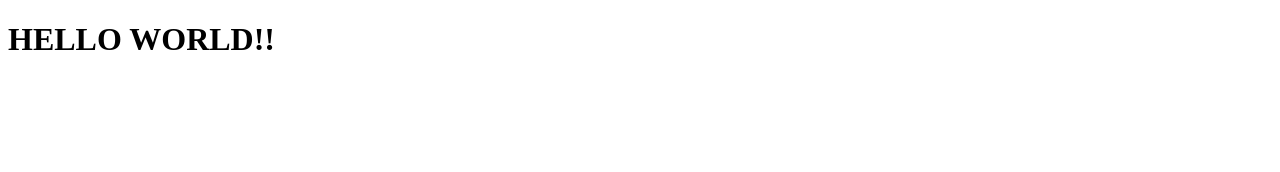
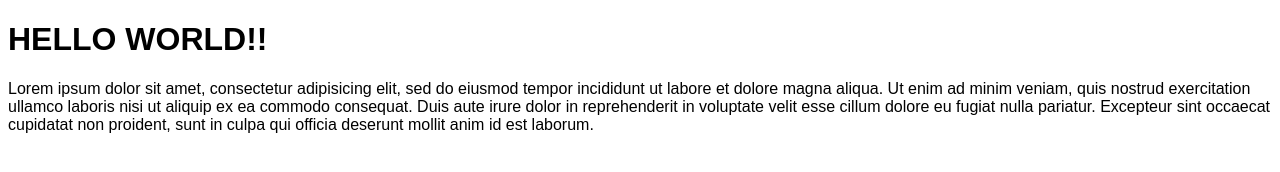
Before and after one commit to rioerika/rekweb-pertemuan-3, a plain HTML site: page index.html in a window 1280 px wide. Drawn offline with Linux system fonts and the light colour scheme.

Commit message:
menambahkan paragraf dan merubah font style

```diff
--- a/index.html
+++ b/index.html
@@ -2,8 +2,16 @@
 <html>
 <head>
 	<title>Rekwab Pertemuan 3</title>
+	<link rel="stylesheet" type="text/css" href="style.css">
 </head>
 <body>
 	<h1>HELLO WORLD!!</h1>
+
+	<p>Lorem ipsum dolor sit amet, consectetur adipisicing elit, sed do eiusmod
+	tempor incididunt ut labore et dolore magna aliqua. Ut enim ad minim veniam,
+	quis nostrud exercitation ullamco laboris nisi ut aliquip ex ea commodo
+	consequat. Duis aute irure dolor in reprehenderit in voluptate velit esse
+	cillum dolore eu fugiat nulla pariatur. Excepteur sint occaecat cupidatat non
+	proident, sunt in culpa qui officia deserunt mollit anim id est laborum.</p>
 </body>
 </html>
--- a/style.css
+++ b/style.css
@@ -0,0 +1,3 @@
+body {
+	font-family: arial;
+}
```
